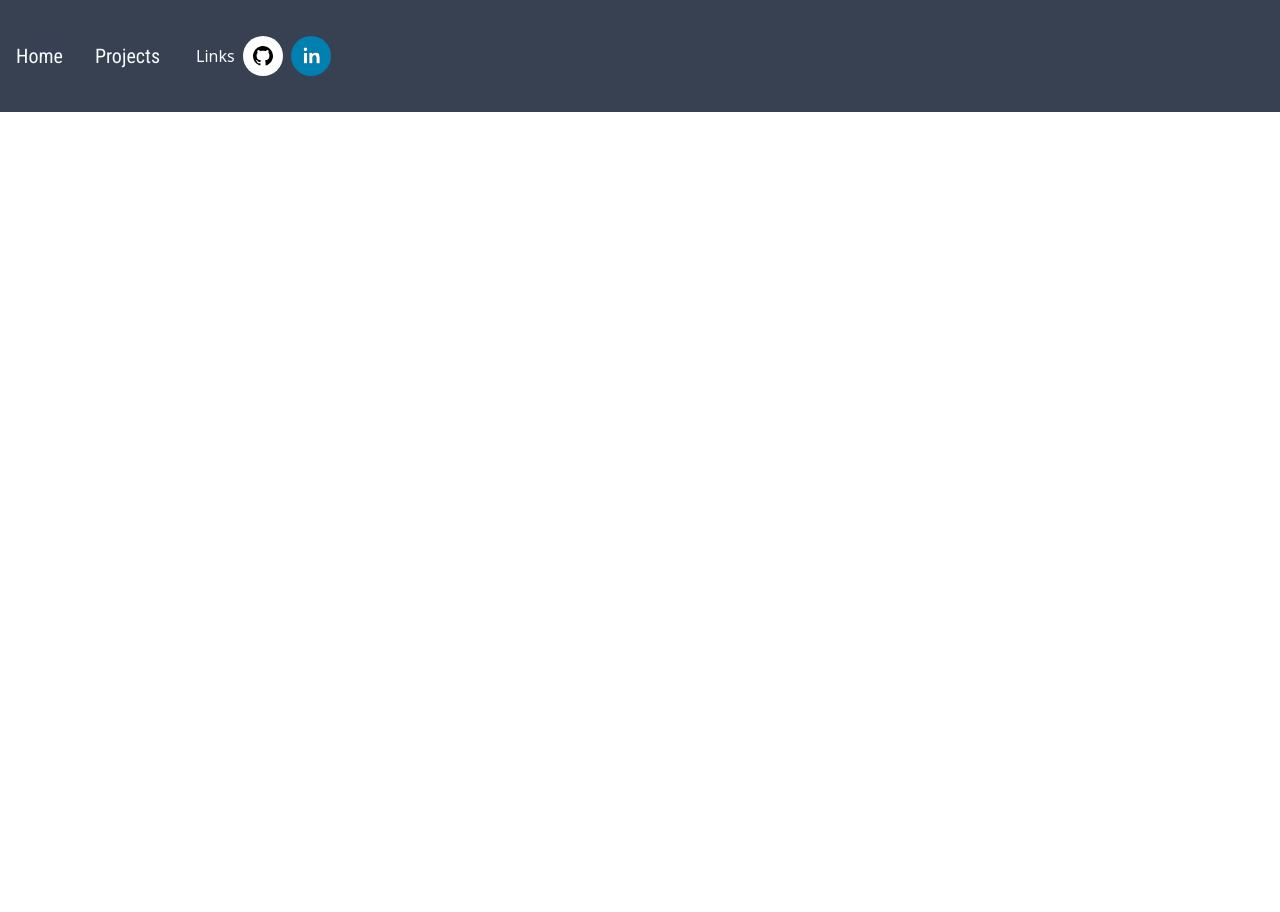
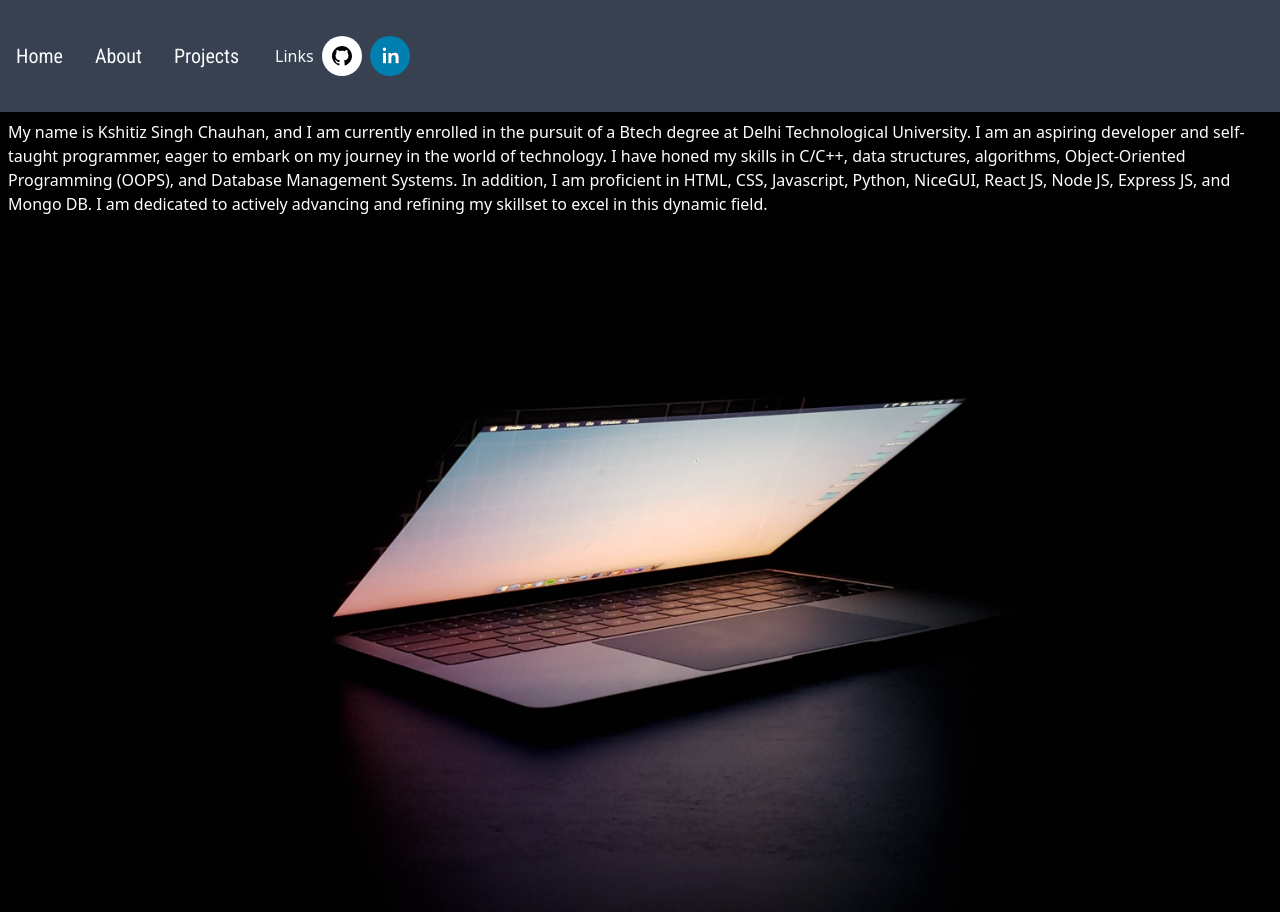
Before and after one commit to kshitiz-sc/My-portfolio, a React (Create React App) app: page /about in a window 1280 px wide. Before the commit this address had no page. Before the commit the page ends 800 px from the top, so only its background shows below. Built offline with nearby package versions, Linux system fonts and the light colour scheme; a web font is replaced by a local one.

Commit message:
Added an about page

```diff
--- a/src/App.js
+++ b/src/App.js
@@ -3,6 +3,7 @@ import Home from "./Components/Home";
 import { BrowserRouter, Routes, Route } from "react-router-dom";
 import Navbar from "./Components/Navbar";
 import Projects from "./Components/Projects";
+import About from "./Components/About";
 
 function App() {
   return (
@@ -12,6 +13,7 @@ function App() {
       <Routes>
         <Route Component={Home} path="/" exact/>
         <Route Component={Projects} path="/projects"/>
+        <Route Component={About} path="/about"/>
       </Routes>
     </>
     </BrowserRouter>
--- /dev/null
+++ b/src/Components/About.js
@@ -0,0 +1,23 @@
+import React from "react";
+import about from './about.jpg';
+
+const About = () => {
+  return (
+    <>
+    <img src={about} alt="Background_image" className="absolute object-cover h-full min-w-full -z-10 bgpic"/>
+      <div className="container mx-auto p-2 text-white">
+        My name is Kshitiz Singh Chauhan, and I am currently enrolled in the
+        pursuit of a Btech degree at Delhi Technological University. I am an
+        aspiring developer and self-taught programmer, eager to embark on my
+        journey in the world of technology. I have honed my skills in C/C++,
+        data structures, algorithms, Object-Oriented Programming (OOPS), and
+        Database Management Systems. In addition, I am proficient in HTML, CSS,
+        Javascript, Python, NiceGUI, React JS, Node JS, Express JS, and Mongo
+        DB. I am dedicated to actively advancing and refining my skillset to
+        excel in this dynamic field.
+      </div>
+    </>
+  );
+};
+
+export default About;
--- a/src/Components/Navbar.js
+++ b/src/Components/Navbar.js
@@ -1,22 +1,47 @@
-import React from 'react'
-import { NavLink } from 'react-router-dom'
-import { SocialIcon } from 'react-social-icons'
+import React from "react";
+import { NavLink } from "react-router-dom";
+import { SocialIcon } from "react-social-icons";
 const Navbar = () => {
   return (
     <nav className="flex items-center justify-start sm:h-28 h-20 bg-gray-700">
-        <NavLink to="/" className="mx-2 sm:text-xl rob text-xs text-slate-50 hover:bg-slate-50 hover:text-slate-950 p-1 sm:p-2 ease-out duration-500 rounded hover:cursor-pointer hover:scale-105">
+      <NavLink
+        to="/"
+        className="mx-2 sm:text-xl rob text-xs text-slate-50 hover:bg-slate-50 hover:text-slate-950 p-1 sm:p-2 ease-out duration-500 rounded hover:cursor-pointer hover:scale-105"
+      >
         Home
       </NavLink>
-        <NavLink to="/projects" className="mx-2 sm:text-xl rob text-xs text-slate-50 hover:bg-slate-50 hover:text-slate-950 p-1 sm:p-2 ease-out duration-500 rounded hover:cursor-pointer hover:scale-105">
+      <NavLink
+        to="/about"
+        className="mx-2 sm:text-xl rob text-xs text-slate-50 hover:bg-slate-50 hover:text-slate-950 p-1 sm:p-2 ease-out duration-500 rounded hover:cursor-pointer hover:scale-105"
+      >
+        About
+      </NavLink>
+      <NavLink
+        to="/projects"
+        className="mx-2 sm:text-xl rob text-xs text-slate-50 hover:bg-slate-50 hover:text-slate-950 p-1 sm:p-2 ease-out duration-500 rounded hover:cursor-pointer hover:scale-105"
+      >
         Projects
       </NavLink>
-        <div className='flex items-center lg:ml-5'>
-          <h1 className='text-slate-50'>Links</h1>
-          <SocialIcon url='https://github.com/kshitiz-sc' bgColor='white' fgColor='black' target='_blank' rel='noreferrer' className='mx-2 icons'/>
-          <SocialIcon url='https://www.linkedin.com/in/kshitiz-singh-chauhan-696242212/' target='_blank' rel='noreferrer' fgColor='white' className='icons'/>
+      <div className="flex items-center lg:ml-5">
+        <h1 className="text-slate-50">Links</h1>
+        <SocialIcon
+          url="https://github.com/kshitiz-sc"
+          bgColor="white"
+          fgColor="black"
+          target="_blank"
+          rel="noreferrer"
+          className="mx-2 icons"
+        />
+        <SocialIcon
+          url="https://www.linkedin.com/in/kshitiz-singh-chauhan-696242212/"
+          target="_blank"
+          rel="noreferrer"
+          fgColor="white"
+          className="icons"
+        />
       </div>
     </nav>
-  )
-}
+  );
+};
 
-export default Navbar
+export default Navbar;
--- a/src/Components/Projects.js
+++ b/src/Components/Projects.js
@@ -2,7 +2,6 @@ import React from "react";
 import { useEffect, useState } from "react";
 import sanityClient from "../client";
 import Typewriter from 'typewriter-effect';
-import bookbg from './book-bg.jpg';
 
 const Projects = () => {
   const [projectsdata, setprojectsdata] = useState(null);
@@ -21,9 +20,9 @@ const Projects = () => {
   }, []);
 
   return (
-    <>
-    <img src={bookbg} alt="Background_image" className="absolute object-cover min-h-screen min-w-full -z-10 bgpic"/>
-      <div className="flex justify-center sm:text-2xl text-lg rob m-2">
+    <div className="bg-blue-200 h-screen">
+    {/* <img src={bookbg} alt="Background_image" className="absolute object-cover h-full min-w-full -z-10"/> */}
+      <div className="flex justify-center sm:text-2xl text-lg rob mb-2">
       <Typewriter
         onInit={(typewriter) => {
           typewriter
@@ -52,7 +51,7 @@ const Projects = () => {
             )
           })}
       </div>
-    </>
+    </div>
   );
 };
 
```
Also changed, not shown: src/Components/about.jpg (added). Lines whose indentation alone changed are shown as unchanged.
